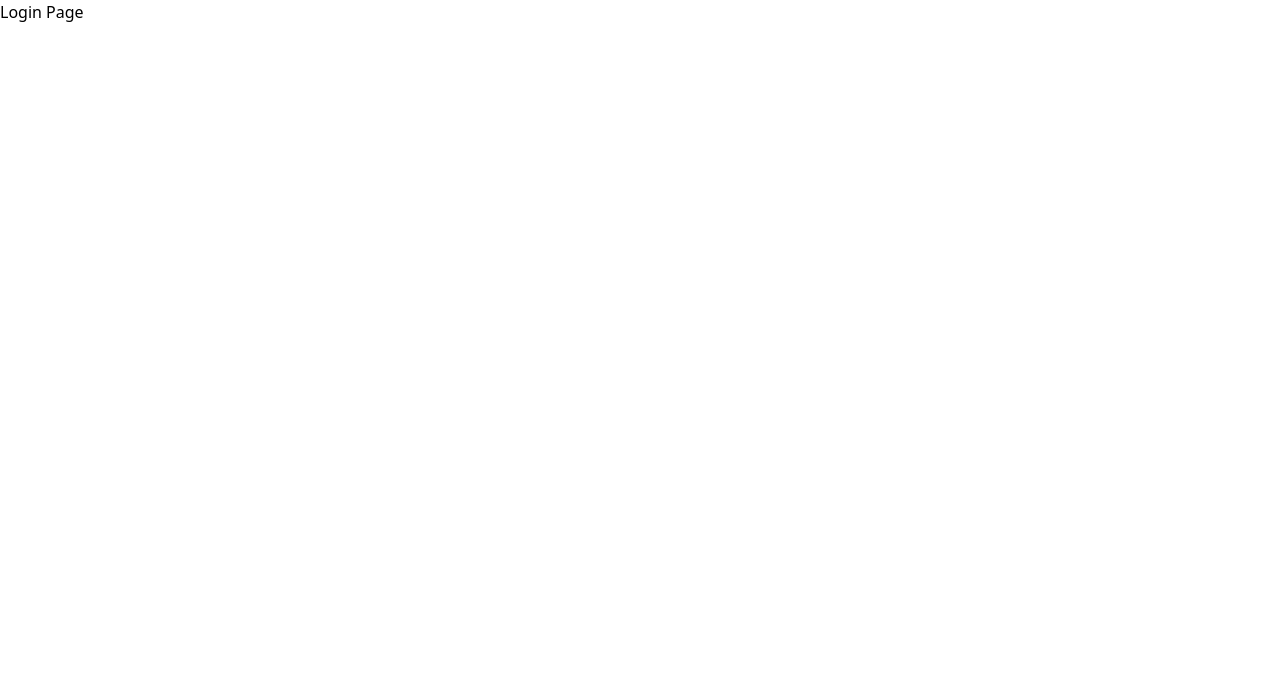
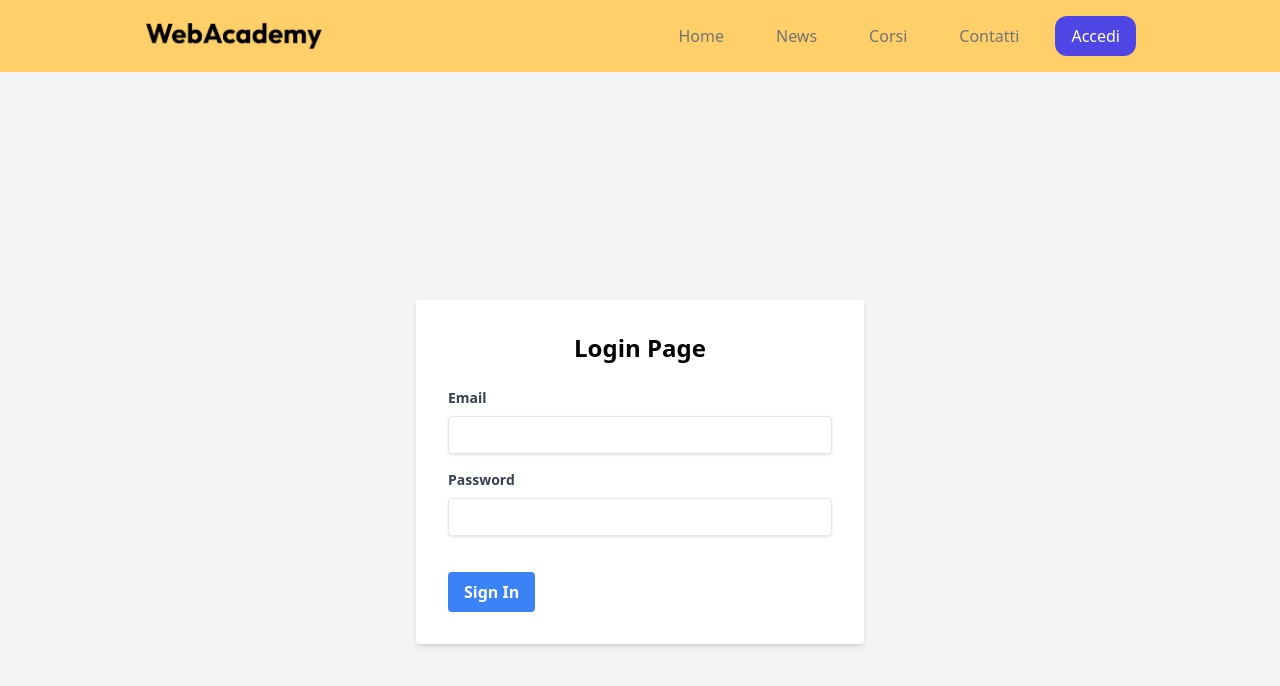
Before and after one commit to alessandrobardotti99/WebAcademy, a Vue app: page /accedi in a window 1280 px wide. Shown: the top 686 px of the page. Built offline with nearby package versions, Linux system fonts and the light colour scheme; no server answers.

Commit message:
avanzamento

```diff
--- a/package.json
+++ b/package.json
@@ -13,6 +13,7 @@
     "@supabase/supabase-js": "^2.44.3",
     "@vueuse/motion": "^2.2.3",
     "dotenv": "^16.4.5",
+    "js-cookie": "^3.0.5",
     "pinia": "^2.1.7",
     "vue": "^3.4.29",
     "vue-router": "^4.4.0"
--- a/src/components/NavHomepage.vue
+++ b/src/components/NavHomepage.vue
@@ -22,7 +22,7 @@
           <li class="bg-indigo-600 text-whie py-2 px-4 text-white rounded-xl cursor-pointer hover:bg-indigo-700">
             Accedi
           </li>
-        </router-link>
+          </router-link>
         </ul>
       </div>
     </nav>
--- a/src/main.js
+++ b/src/main.js
@@ -1,9 +1,12 @@
 import { createApp } from 'vue'
+import { createPinia } from 'pinia'
 import App from './App.vue'
 import router from './router'
 import './assets/main.css'
 
+const pinia = createPinia()
 const app = createApp(App)
 
+app.use(pinia)
 app.use(router)
 app.mount('#app')
--- a/src/views/LoginView.vue
+++ b/src/views/LoginView.vue
@@ -1,9 +1,80 @@
 <template>
-    <h1>Login Page</h1>
+    <Nav />
+    <div class="min-h-screen flex items-center justify-center bg-gray-100">
+      <div class="bg-white p-8 rounded shadow-md w-full max-w-md">
+        <h1 class="text-2xl font-bold mb-6 text-center">Login Page</h1>
+        <form @submit.prevent="login">
+          <div class="mb-4">
+            <label class="block text-gray-700 text-sm font-bold mb-2" for="email">Email</label>
+            <input
+              v-model="email"
+              type="email"
+              id="email"
+              class="shadow appearance-none border rounded w-full py-2 px-3 text-gray-700 leading-tight focus:outline-none focus:shadow-outline"
+              required
+            />
+          </div>
+          <div class="mb-6">
+            <label class="block text-gray-700 text-sm font-bold mb-2" for="password">Password</label>
+            <input
+              v-model="password"
+              type="password"
+              id="password"
+              class="shadow appearance-none border rounded w-full py-2 px-3 text-gray-700 mb-3 leading-tight focus:outline-none focus:shadow-outline"
+              required
+            />
+          </div>
+          <div class="flex items-center justify-between">
+            <button
+              type="submit"
+              class="bg-blue-500 hover:bg-blue-700 text-white font-bold py-2 px-4 rounded focus:outline-none focus:shadow-outline"
+            >
+              Sign In
+            </button>
+          </div>
+        </form>
+        <div v-if="error" class="text-red-500 text-sm mt-4">
+          {{ error }}
+        </div>
+      </div>
+    </div>
   </template>
 
   <script>
+  import { ref } from 'vue'
+  import { supabase } from '../supabase'
+  import Nav from '../components/NavHomepage.vue'
+
   export default {
-    name: 'LoginView'
+    name: 'LoginView',
+    components: {
+    Nav,
+  },
+    setup() {
+      const email = ref('')
+      const password = ref('')
+      const error = ref(null)
+
+      const login = async () => {
+        error.value = null
+        const { data, error: loginError } = await supabase.auth.signInWithPassword({
+          email: email.value,
+          password: password.value,
+        })
+        if (loginError) {
+          error.value = loginError.message
+        } else {
+          console.log('OK')
+          window.location.href = '/'
+        }
+      }
+
+      return {
+        email,
+        password,
+        error,
+        login
+      }
+    }
   }
   </script>
```
Also changed, not shown: src/supabase.js (line endings or trailing spaces), 1 other file (tests, documents, lock files or other folders).
